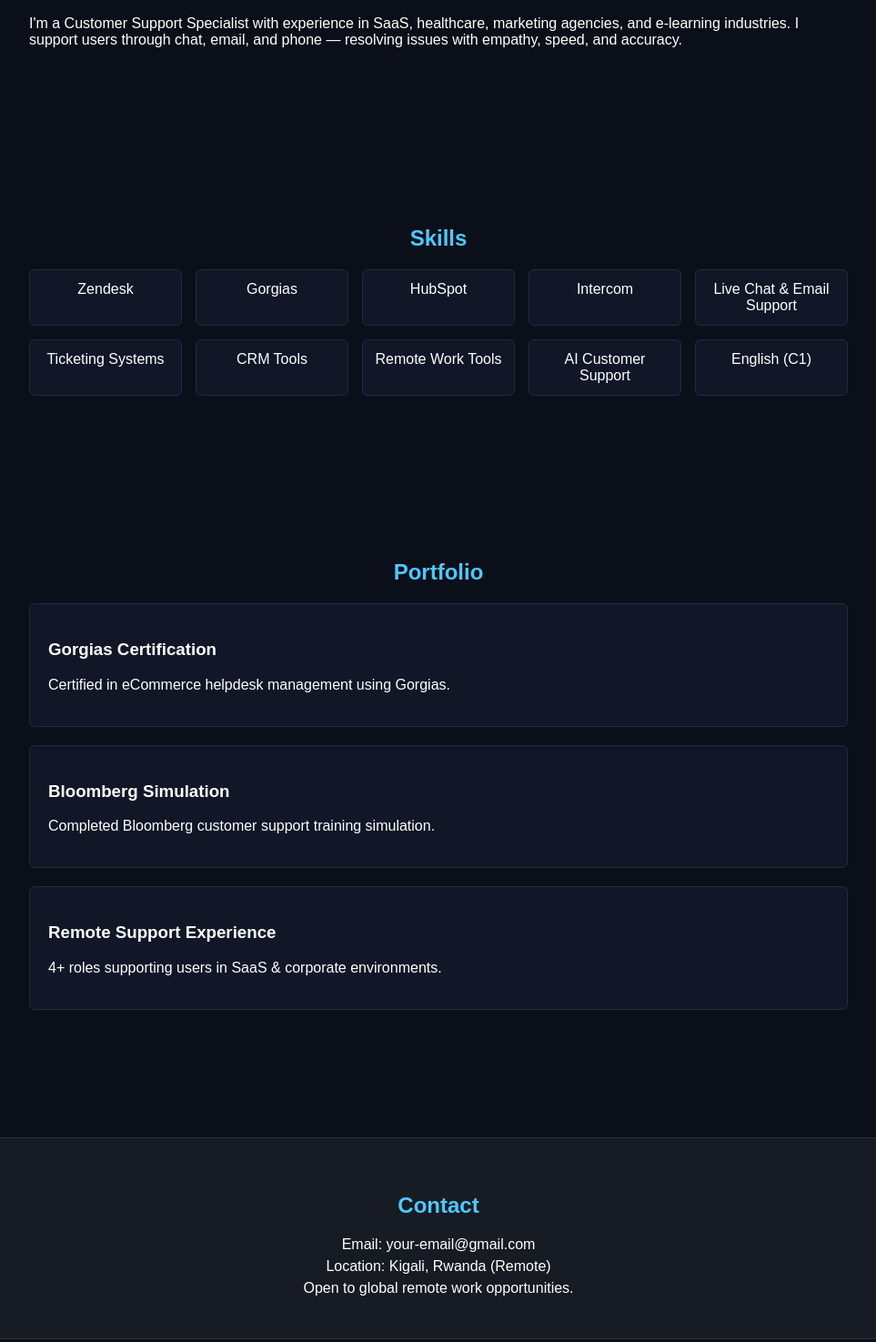
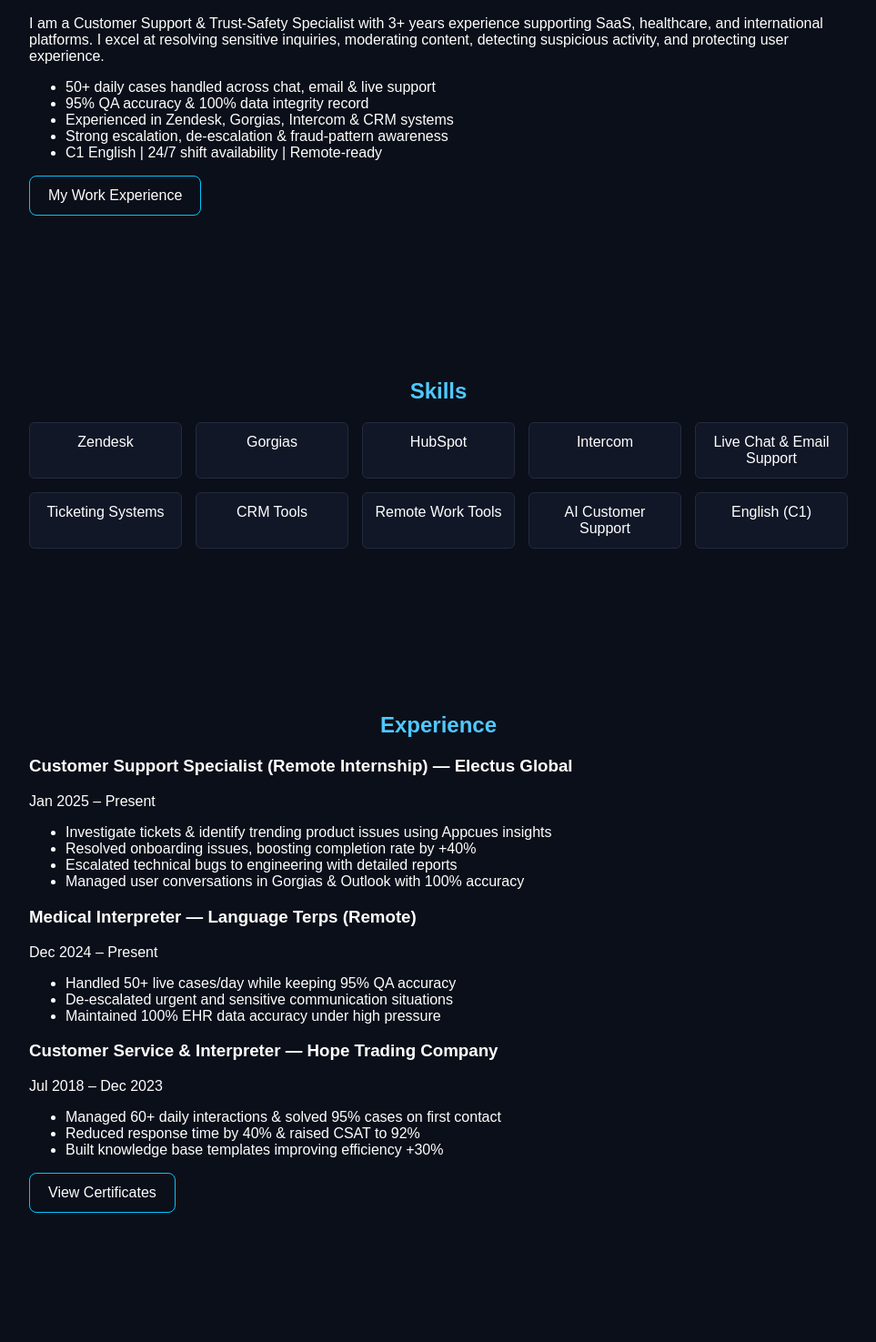
Before and after one commit to Gilbert01-cyber/gilbert-support-portfolio, a plain HTML site: page index.html in a window 1280 px wide. Shown: the part 1037-2512 px from the top of the page at 91% size, without its empty margins (158-1121 px from the left). Drawn offline with Linux system fonts and the light colour scheme.

Commit message:
Update index.html

```diff
--- a/index.html
+++ b/index.html
@@ -42,12 +42,23 @@
 </section>
 <!-- About Section -->
     <section id="about">
-        <h2>About Me</h2>
-        <p>
-            I'm a Customer Support Specialist with experience in SaaS, healthcare, marketing agencies, and e-learning industries.
-            I support users through chat, email, and phone — resolving issues with empathy, speed, and accuracy.
-        </p>
-    </section>
+  <h2>About Me</h2>
+  <p>
+    I am a Customer Support & Trust-Safety Specialist with 3+ years experience supporting
+    SaaS, healthcare, and international platforms. I excel at resolving sensitive inquiries,
+    moderating content, detecting suspicious activity, and protecting user experience.
+  </p>
+
+  <ul>
+    <li>50+ daily cases handled across chat, email & live support</li>
+    <li>95% QA accuracy & 100% data integrity record</li>
+    <li>Experienced in Zendesk, Gorgias, Intercom & CRM systems</li>
+    <li>Strong escalation, de-escalation & fraud-pattern awareness</li>
+    <li>C1 English | 24/7 shift availability | Remote-ready</li>
+  </ul>
+
+  <a href="#experience" class="button">My Work Experience</a>
+</section>
 
     <!-- Skills Section -->
     <section id="skills">
@@ -65,6 +76,43 @@
             <span>English (C1)</span>
         </div>
     </section>
+    <section id="experience">
+  <h2>Experience</h2>
+
+  <div class="job">
+    <h3>Customer Support Specialist (Remote Internship) — Electus Global</h3>
+    <p>Jan 2025 – Present</p>
+    <ul>
+      <li>Investigate tickets & identify trending product issues using Appcues insights</li>
+      <li>Resolved onboarding issues, boosting completion rate by +40%</li>
+      <li>Escalated technical bugs to engineering with detailed reports</li>
+      <li>Managed user conversations in Gorgias & Outlook with 100% accuracy</li>
+    </ul>
+  </div>
+
+  <div class="job">
+    <h3>Medical Interpreter — Language Terps (Remote)</h3>
+    <p>Dec 2024 – Present</p>
+    <ul>
+      <li>Handled 50+ live cases/day while keeping 95% QA accuracy</li>
+      <li>De-escalated urgent and sensitive communication situations</li>
+      <li>Maintained 100% EHR data accuracy under high pressure</li>
+    </ul>
+  </div>
+
+  <div class="job">
+    <h3>Customer Service & Interpreter — Hope Trading Company</h3>
+    <p>Jul 2018 – Dec 2023</p>
+    <ul>
+      <li>Managed 60+ daily interactions & solved 95% cases on first contact</li>
+      <li>Reduced response time by 40% & raised CSAT to 92%</li>
+      <li>Built knowledge base templates improving efficiency +30%</li>
+    </ul>
+  </div>
+
+  <a href="#certificates" class="button">View Certificates</a>
+</section>
+
 
     <!-- Projects Section -->
     <section id="projects">
```
